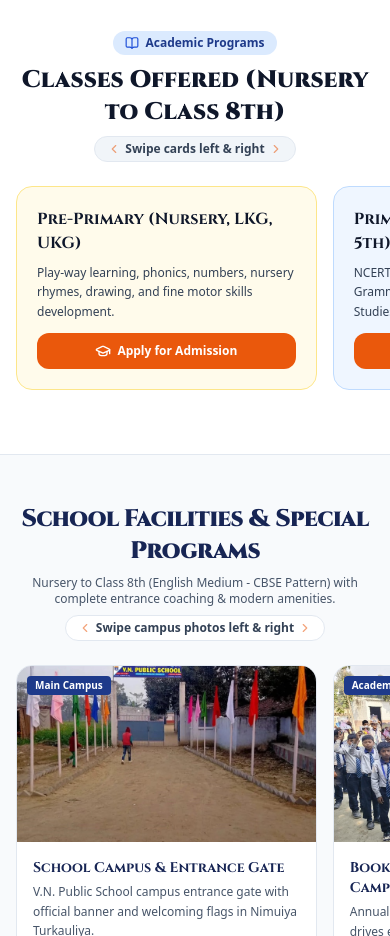
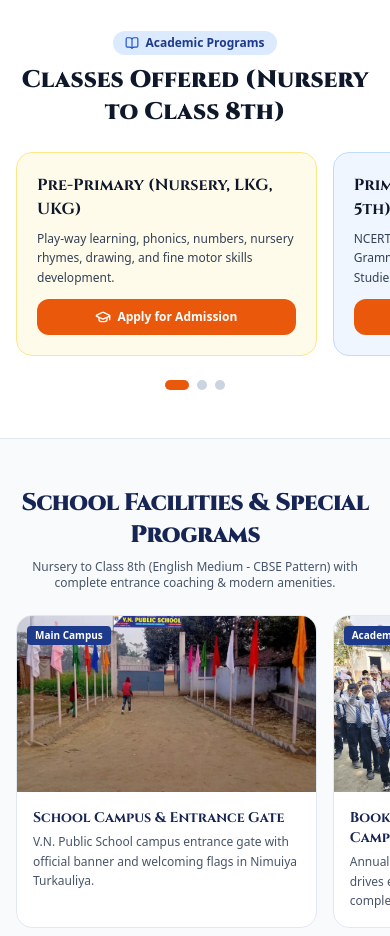
Before and after one commit to EngineerShubham25/V-N-Public-School, a React (Vite) app: page / in a window 390 px wide. Shown: the part 1000-1936 px from the top of the page. Built offline with nearby package versions, Linux system fonts and the light colour scheme; the HTML template or start-up script is replaced by a standard one.

Commit message:
Make header and notice board sticky top, remove swipe text, and render 3 carousel indicator dots below cards

```diff
--- a/src/App.jsx
+++ b/src/App.jsx
@@ -17,7 +17,7 @@ export default function App() {
   };
 
   return (
-    <div className="min-h-screen bg-slate-50 text-slate-900 font-sans selection:bg-amber-400 selection:text-slate-950 overflow-x-hidden w-full max-w-full">
+    <div className="min-h-screen bg-slate-50 text-slate-900 font-sans selection:bg-amber-400 selection:text-slate-950 overflow-x-clip w-full max-w-full">
       {/* Unified Sticky Navigation Header & Notice Board Ticker */}
       <header className="sticky top-0 z-50 bg-white border-b border-slate-200 shadow-xs">
         <Navbar
--- a/src/components/Academics.jsx
+++ b/src/components/Academics.jsx
@@ -1,7 +1,17 @@
-import React from 'react';
-import { BookOpen, GraduationCap, ChevronLeft, ChevronRight } from 'lucide-react';
+import React, { useState } from 'react';
+import { BookOpen, GraduationCap } from 'lucide-react';
 
 export default function Academics({ onOpenAdmission }) {
+  const [activeIndex, setActiveIndex] = useState(0);
+
+  const handleScroll = (e) => {
+    const container = e.target;
+    const scrollPosition = container.scrollLeft;
+    const cardWidth = container.clientWidth * 0.75;
+    const index = Math.round(scrollPosition / cardWidth);
+    setActiveIndex(Math.min(Math.max(0, index), grades.length - 1));
+  };
+
   const grades = [
     {
       title: 'Pre-Primary (Nursery, LKG, UKG)',
@@ -33,16 +43,13 @@ export default function Academics({ onOpenAdmission }) {
           <h2 className="text-2xl sm:text-3xl font-heading font-black text-slate-900">
             Classes Offered (Nursery to Class 8th)
           </h2>
-
-          <div className="inline-flex items-center gap-1 bg-slate-100 border border-slate-200 text-slate-700 px-3 py-1 rounded-full text-xs font-semibold sm:hidden shadow-2xs">
-            <ChevronLeft className="w-3.5 h-3.5 text-orange-600 animate-pulse shrink-0" />
-            <span>Swipe cards left & right</span>
-            <ChevronRight className="w-3.5 h-3.5 text-orange-600 animate-pulse shrink-0" />
-          </div>
         </div>
 
-        {/* Mobile Horizontal Swipable Carousel (Right -> Left Swipe) & Desktop 3-Column Grid */}
-        <div className="flex overflow-x-auto snap-x snap-mandatory md:grid md:grid-cols-3 gap-4 pb-4 no-scrollbar -mx-4 px-4 md:mx-0 md:px-0">
+        {/* Mobile Horizontal Swipable Carousel & Desktop 3-Column Grid */}
+        <div
+          onScroll={handleScroll}
+          className="flex overflow-x-auto snap-x snap-mandatory md:grid md:grid-cols-3 gap-4 pb-2 no-scrollbar -mx-4 px-4 md:mx-0 md:px-0"
+        >
           {grades.map((g, idx) => (
             <div
               key={idx}
@@ -68,6 +75,18 @@ export default function Academics({ onOpenAdmission }) {
           ))}
         </div>
 
+        {/* Carousel Indicator Dots directly below cards */}
+        <div className="flex justify-center items-center gap-2 mt-4 md:hidden">
+          {grades.map((_, idx) => (
+            <span
+              key={idx}
+              className={`h-2.5 rounded-full transition-all duration-300 ${
+                activeIndex === idx ? 'w-6 bg-orange-600' : 'w-2.5 bg-slate-300'
+              }`}
+            />
+          ))}
+        </div>
+
       </div>
     </section>
   );
--- a/src/components/Facilities.jsx
+++ b/src/components/Facilities.jsx
@@ -120,12 +120,6 @@ export default function Facilities({ onOpenAdmission }) {
           <p className="text-xs sm:text-sm text-slate-600">
             Nursery to Class 8th (English Medium - CBSE Pattern) with complete entrance coaching & modern amenities.
           </p>
-
-          <div className="inline-flex items-center gap-1 bg-white border border-slate-200 text-slate-700 px-3 py-1 rounded-full text-xs font-semibold sm:hidden shadow-2xs">
-            <ChevronLeft className="w-3.5 h-3.5 text-orange-600 animate-pulse shrink-0" />
-            <span>Swipe campus photos left & right</span>
-            <ChevronRight className="w-3.5 h-3.5 text-orange-600 animate-pulse shrink-0" />
-          </div>
         </div>
 
         {/* 1. Primary Photo Cards Horizontal Carousel on Mobile & Grid on Desktop */}
--- a/src/index.css
+++ b/src/index.css
@@ -16,11 +16,11 @@
     color: #0f172a;
     max-width: 100vw;
     width: 100%;
-    overflow-x: hidden;
+    overflow-x: clip;
   }
 
   body {
-    overflow-x: hidden;
+    overflow-x: clip;
   }
 
   h1, h2, h3, .font-heading {
```
